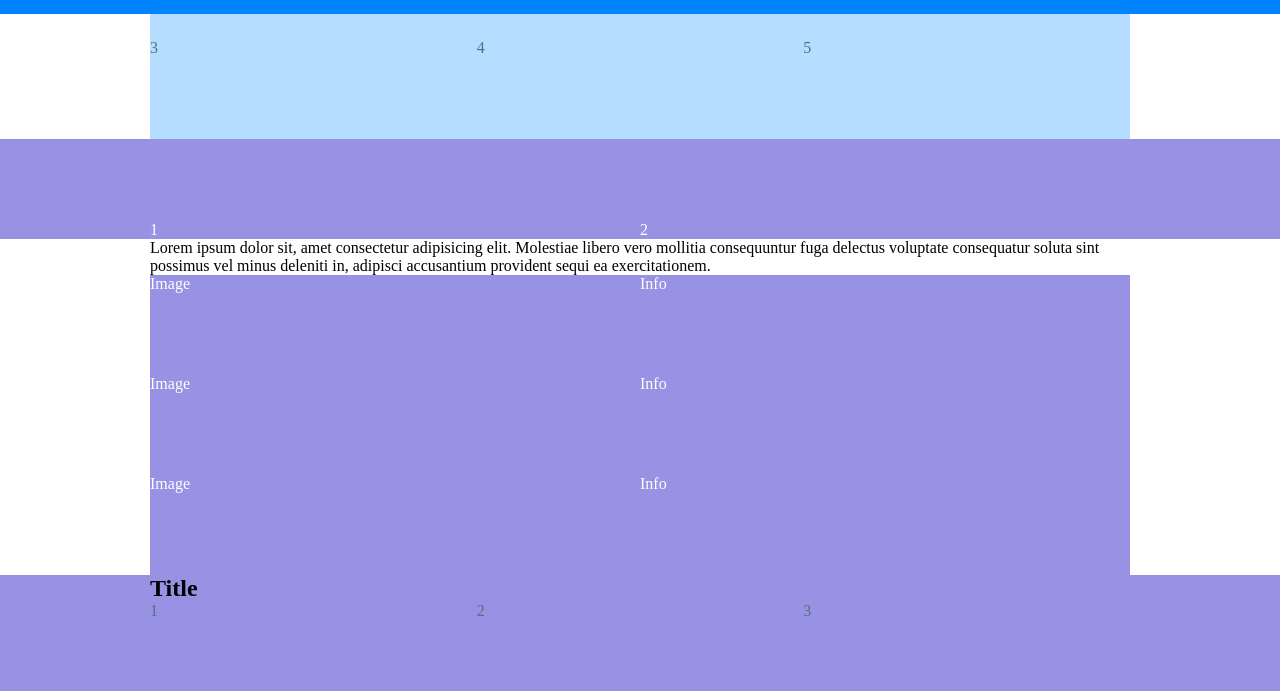
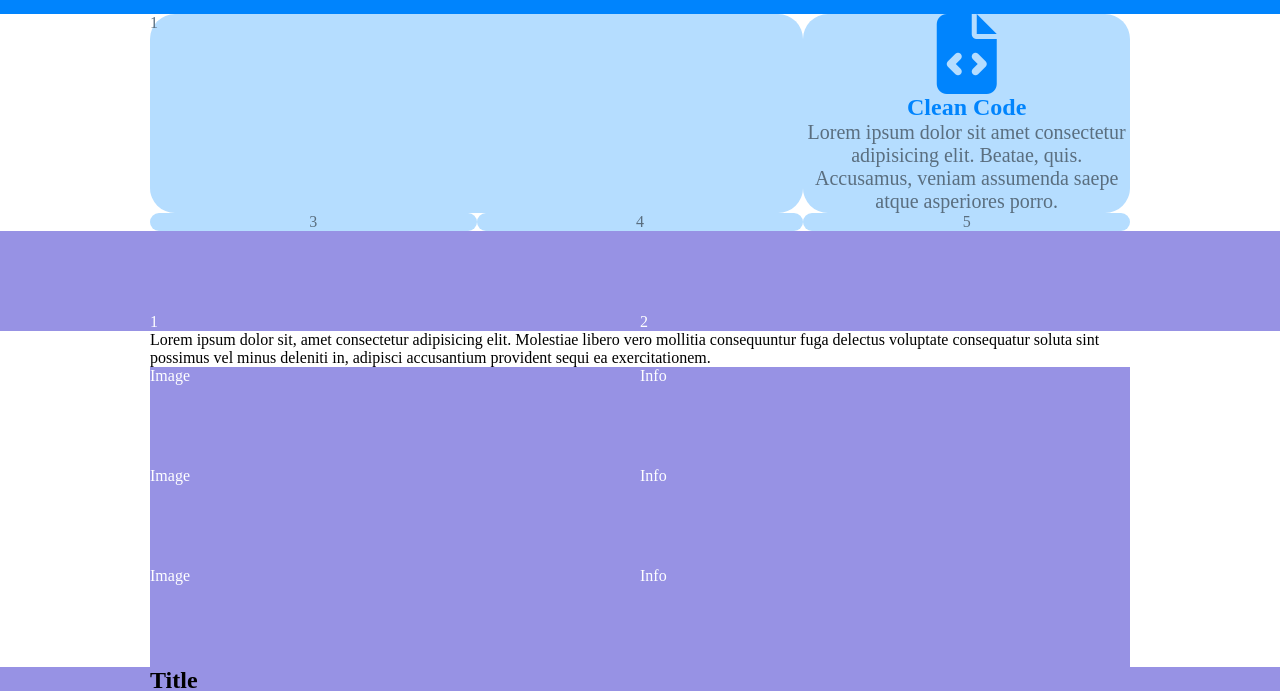
Before and after one commit to giorgiagalbullicavazzini/htmlcss-responsive-layout, a plain HTML site: page index.html in a window 1280 px wide. Shown: the part 61-752 px from the top of the page. Drawn offline with Linux system fonts and the light colour scheme.

Commit message:
Features box

```diff
--- a/css/features.css
+++ b/css/features.css
@@ -1,5 +1,6 @@
 #features {
   color: var(--second-text);
+  margin-top: 75px;
 }
 
 #features .flex {
@@ -8,11 +9,25 @@
 
 #features .col {
   width: 100%;
+  border-radius: 25px;
   background-color: var(--second-color-light);
 }
 
-.debug #features .col {
-  height: 100px;
+#features .col:not(:first-child) {
+  text-align: center;
+}
+
+#features i,
+#features h2 {
+  color: var(--second-color);
+}
+
+#features i {
+  font-size: 5rem;
+}
+
+#features p {
+  font-size: 20px;
 }
 
 /*
--- a/index.html
+++ b/index.html
@@ -45,7 +45,11 @@
     <section id="features">
       <div class="container flex between">
         <div class="col">1</div>
-        <div class="col">2</div>
+        <div class="col">
+          <i class="fa-solid fa-file-code"></i>
+          <h2>Clean Code</h2>
+          <p>Lorem ipsum dolor sit amet consectetur adipisicing elit. Beatae, quis. Accusamus, veniam assumenda saepe atque asperiores porro.</p>
+        </div>
         <div class="col">3</div>
         <div class="col">4</div>
         <div class="col">5</div>
```
